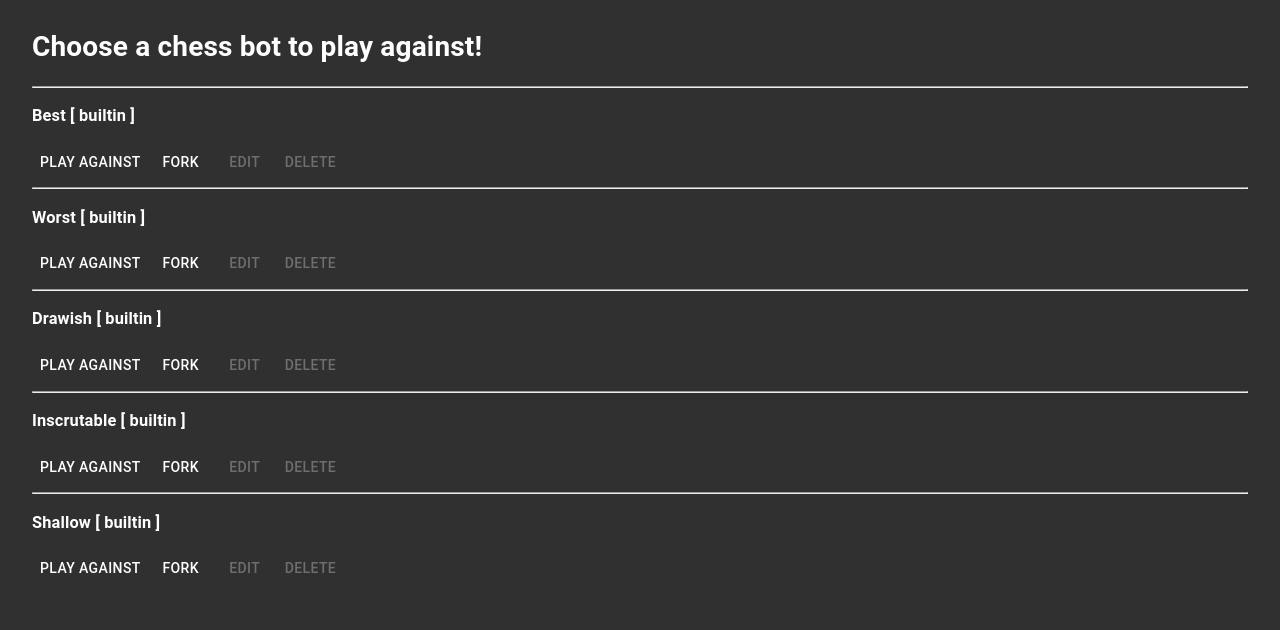
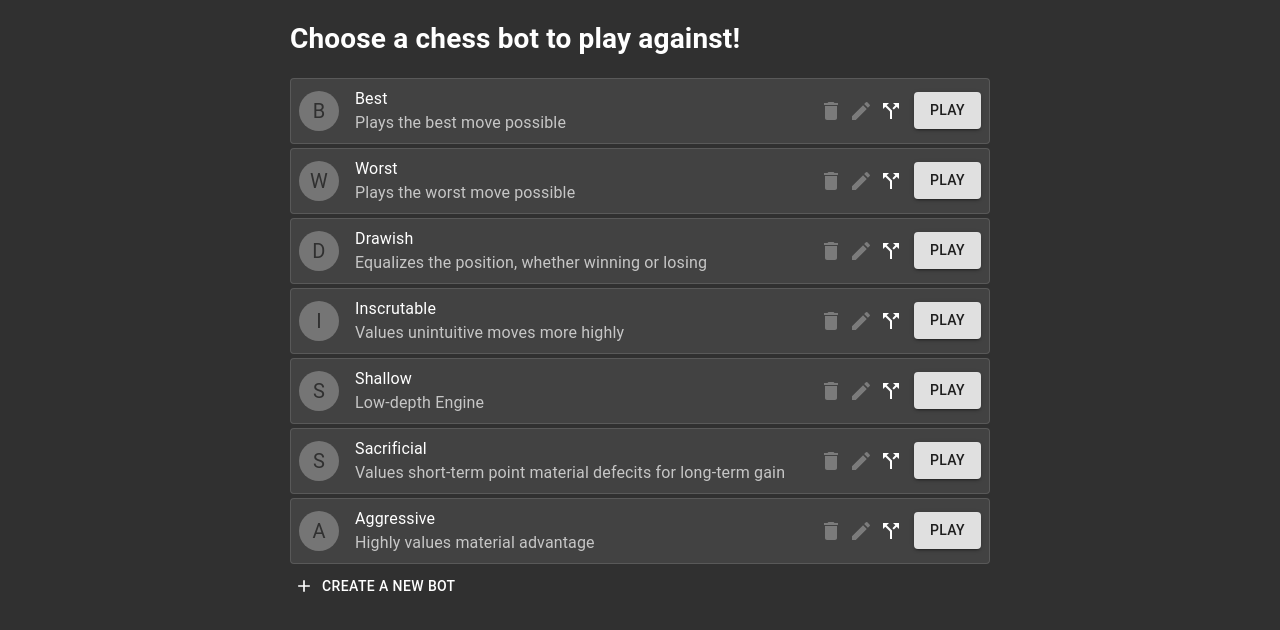
Before and after one commit to evinism/botgarden, a React (Create React App) app: page / in a window 1280 px wide. Shown: the top 630 px of the page. Built offline with nearby package versions, Linux system fonts and the light colour scheme.

Commit message:
styles and stuff

```diff
--- a/src/App.css
+++ b/src/App.css
@@ -1,7 +1,3 @@
-.App {
-  padding: 8px 32px;
-}
-
 .App-link {
   color: #61dafb;
 }
--- a/src/bot.ts
+++ b/src/bot.ts
@@ -19,8 +19,8 @@ const highestOf = (sorter: (item: MoveAnalyses[string]) => number) =>
   lowestOf((item) => -sorter(item));
 
 export const hardcodedStrategies = {
-  best: highestOf(({ scores }) => last(scores)),
-  worst: highestOf(({ scores }) => -last(scores)),
+  best: highestOf(({ scoreAtDepth }) => last(scoreAtDepth)),
+  worst: highestOf(({ scoreAtDepth }) => -last(scoreAtDepth)),
 };
 
 export function chooseMove(
--- a/src/botStore.ts
+++ b/src/botStore.ts
@@ -1,27 +1,48 @@
 import { BotConfig } from "./types";
+import JSONLogic from "json-logic-js";
 
 const drawishFnText = `function score({ overallScore }){
-  return -Math.abs(overallScore)
+\treturn -Math.abs(overallScore)
 }`;
 
 const inscrutableFnText = `
-function score({ scores, overallScore }) {
-  const firstNegative = scores.findIndex((a) => a < 0);
-  const firstPositive = scores.findIndex((a) => a > 0);
-  if (firstPositive === -1 || overallScore < 0) {
-    return overallScore;
-  }
-  let multiplier = 1;
-  if (firstNegative < firstPositive) {
-    multiplier = firstPositive + 1;
-  }
-  console.log(scores, multiplier);
-  return overallScore * multiplier;
+function score(lineAnalysis) {
+\tconst { scoreAtDepth, overallScore } = lineAnalysis
+\tconst firstNegative = scoreAtDepth.findIndex((a) => a < 0);
+\tconst firstPositive = scoreAtDepth.findIndex((a) => a > 0);
+\tif (firstPositive === -1 || overallScore < 0) {
+\t\treturn overallScore;
+\t}
+\tlet multiplier = 1;
+\tif (firstNegative < firstPositive) {
+\t\tmultiplier = firstPositive + 1;
+\t}
+\tconsole.log(lineAnalysis);
+\treturn overallScore * multiplier;
+}`;
+
+const sacrificialFnText = `function score({overallScore, line}){
+\tconst earlyMaterialAdvantage = line
+\t\t.slice(0, 6)
+\t\t.map((move) => move.materialAdvantage)
+\t\t.reduce((a, b) => a + b, 0) / 6;
+\tconsole.log(line);
+\treturn overallScore - earlyMaterialAdvantage * 100;
+}`;
+
+const aggressiveFnTest = `function score({overallScore, line}){
+\tconst earlyMaterialAdvantage = line
+\t\t.slice(0, 6)
+\t\t.map((move) => move.materialAdvantage)
+\t\t.reduce((a, b) => a + b, 0) / 6;
+\tconsole.log(line);
+\treturn overallScore + earlyMaterialAdvantage * 100;
 }`;
 
 export const defaultBots: { [key: string]: BotConfig } = {
   best: {
     name: "Best",
+    description: "Plays the best move possible",
     builtin: true,
     baseEngine: {
       maxDepth: 23,
@@ -35,6 +56,7 @@ export const defaultBots: { [key: string]: BotConfig } = {
   },
   worst: {
     name: "Worst",
+    description: "Plays the worst move possible",
     builtin: true,
     strategy: {
       type: "hardcoded",
@@ -48,6 +70,7 @@ export const defaultBots: { [key: string]: BotConfig } = {
   },
   drawish: {
     name: "Drawish",
+    description: "Equalizes the position, whether winning or losing",
     builtin: true,
     strategy: {
       dangerous: true,
@@ -62,6 +85,7 @@ export const defaultBots: { [key: string]: BotConfig } = {
   },
   inscrutable: {
     name: "Inscrutable",
+    description: "Values unintuitive moves more highly",
     builtin: true,
     strategy: {
       dangerous: true,
@@ -76,6 +100,7 @@ export const defaultBots: { [key: string]: BotConfig } = {
   },
   shallow: {
     name: "Shallow",
+    description: "Low-depth Engine",
     builtin: true,
     baseEngine: {
       maxDepth: 1,
@@ -87,6 +112,63 @@ export const defaultBots: { [key: string]: BotConfig } = {
     },
     preferredOpenings: [],
   },
+  sacrificial: {
+    name: "Sacrificial",
+    description: "Values short-term point material defecits for long-term gain",
+    builtin: true,
+    baseEngine: {
+      maxDepth: 23,
+      timeout: 1500,
+    },
+    strategy: {
+      dangerous: true,
+      type: "scorer/javascript",
+      function: sacrificialFnText,
+    },
+    preferredOpenings: [],
+  },
+  aggressive: {
+    name: "Aggressive",
+    description: "Highly values material advantage",
+    builtin: true,
+    baseEngine: {
+      maxDepth: 23,
+      timeout: 1500,
+    },
+    strategy: {
+      dangerous: true,
+      type: "scorer/javascript",
+      function: aggressiveFnTest,
+    },
+    preferredOpenings: [],
+  },
+};
+
+export const defaultJS = `/*
+Looks for a function named "score"
+Should take a lineAnalysis and return a number.
+*/
+
+function score(lineAnalysis){
+\treturn lineAnalysis.overallScore;
+}
+`;
+
+export const defaultJSONLogic: JSONLogic.RulesLogic = { var: "overallScore" };
+export const skeleton: BotConfig = {
+  builtin: false,
+  name: "New Bot",
+  description: "",
+  baseEngine: {
+    maxDepth: 23,
+    timeout: 1500,
+  },
+  strategy: {
+    type: "scorer/javascript",
+    dangerous: true,
+    function: defaultJS,
+  },
+  preferredOpenings: [],
 };
 
 const lsKey = "bots-key2";
--- a/src/editor/BotForm.tsx
+++ b/src/editor/BotForm.tsx
@@ -25,17 +25,7 @@ import "ace-builds/src-noconflict/mode-javascript";
 import "ace-builds/src-noconflict/mode-json";
 import { BotConfig } from "../types";
 import { ExpandMore } from "@material-ui/icons";
-
-const defaultJS = `/*
-Looks for a function named "score"
-Should take a lineAnalysis and return a number.
-*/
-
-function score(lineAnalysis){
-\tvar scores = lineAnalysis.scores;
-\treturn scores[scores.length - 1];
-}
-`;
+import { defaultJS, defaultJSONLogic } from "../botStore";
 
 const useStyles = makeStyles((theme) => ({
   root: {
@@ -128,11 +118,23 @@ const BotForm = ({ botConfig, setBotConfig }: BotFormProps) => {
             <div>
               <TextField
                 label="Bot Name"
+                fullWidth
                 value={botConfig.name}
                 onChange={(e) => {
                   setBotConfig({
                     ...botConfig,
                     name: e.target.value,
+                  });
+                }}
+              />
+              <TextField
+                label="Bot Description"
+                value={botConfig.description}
+                fullWidth
+                onChange={(e) => {
+                  setBotConfig({
+                    ...botConfig,
+                    description: e.target.value,
                   });
                 }}
               />
@@ -241,9 +243,7 @@ const BotForm = ({ botConfig, setBotConfig }: BotFormProps) => {
                   } else if (castedNewValue === "scorer/jsonlogic") {
                     newStrategy = {
                       type: "scorer/jsonlogic",
-                      logic: {
-                        reduce: [{ var: "scores" }, { var: "current" }, 0],
-                      },
+                      logic: defaultJSONLogic,
                     };
                   } else {
                     newStrategy = {
--- a/src/pages/BotList.tsx
+++ b/src/pages/BotList.tsx
@@ -1,39 +1,78 @@
-import { Button } from "@material-ui/core";
+import {
+  Avatar,
+  Box,
+  Button,
+  Card,
+  Tooltip,
+  Typography,
+} from "@material-ui/core";
 import { useReducer } from "react";
-import { getAllBots, remove } from "../botStore";
+import { getAllBots, remove, skeleton } from "../botStore";
 import { AppState } from "../types";
+import { IconButton } from "@material-ui/core";
+import CallSplitIcon from "@material-ui/icons/CallSplit";
+import EditIcon from "@material-ui/icons/Edit";
+import DeleteIcon from "@material-ui/icons/Delete";
+import AddIcon from "@material-ui/icons/Add";
+
+import { makeStyles } from "@material-ui/styles";
 
 interface BotListProps {
   setAppState: (state: AppState) => unknown;
 }
 
+const useStyles = makeStyles(() => ({
+  buttonSet: {
+    margin: "8px",
+    whiteSpace: "nowrap",
+  },
+  card: {
+    display: "flex",
+    alignItems: "center",
+    justifyContent: "space-between",
+    padding: "8px",
+    margin: "4px 0",
+  },
+  mainText: {
+    flexGrow: 1,
+    padding: "0 16px",
+  },
+  pageWrapper: {
+    maxWidth: "700px",
+    margin: "0 auto",
+  },
+}));
+
 const BotList = ({ setAppState }: BotListProps) => {
   const [, forceUpdate] = useReducer((x) => x + 1, 0);
-
+  const styles = useStyles();
   return (
+    <div className={styles.pageWrapper}>
+      <h1>Choose a chess bot to play against!</h1>
       <div>
-      <h1>Choose a chess bot to play against!</h1>
         {Object.entries(getAllBots()).map(([id, bot]) => (
-        <div>
-          <hr />
-          <h3>
-            {bot.name} {bot.builtin && "[ builtin ]"}
-          </h3>
-          <Button onClick={() => setAppState({ state: "playing", bot })}>
-            Play Against
-          </Button>
-          <Button
-            onClick={() =>
-              setAppState({
-                state: "editing",
-                initialBotConfig: bot,
-                botId: undefined,
-              })
-            }
+          <Card variant="outlined" className={styles.card}>
+            <Avatar>{bot.name.trim()[0].toUpperCase()}</Avatar>
+            <Box className={styles.mainText}>
+              <Typography>{bot.name}</Typography>
+              <Typography color="textSecondary">{bot.description}</Typography>
+            </Box>
+            <Box className={styles.buttonSet}>
+              <Tooltip title="Delete this bot">
+                <IconButton
+                  size="small"
+                  disabled={!!bot.builtin}
+                  onClick={() => {
+                    remove(id);
+                    forceUpdate();
+                  }}
                 >
-            Fork
-          </Button>
-          <Button
+                  <DeleteIcon />
+                </IconButton>
+              </Tooltip>
+              <Tooltip title="Edit">
+                <IconButton
+                  size="small"
                   disabled={!!bot.builtin}
                   onClick={() => {
                     console.log(id);
@@ -44,19 +83,45 @@ const BotList = ({ setAppState }: BotListProps) => {
                     });
                   }}
                 >
-            Edit
+                  <EditIcon />
+                </IconButton>
+              </Tooltip>
+              <Tooltip title="Create new bot based on this bot.">
+                <IconButton
+                  size="small"
+                  onClick={() =>
+                    setAppState({
+                      state: "editing",
+                      initialBotConfig: bot,
+                      botId: undefined,
+                    })
+                  }
+                >
+                  <CallSplitIcon />
+                </IconButton>
+              </Tooltip>
+            </Box>
+            <Button
+              variant="contained"
+              onClick={() => setAppState({ state: "playing", bot })}
+            >
+              Play
             </Button>
+          </Card>
+        ))}
+      </div>
       <Button
-            disabled={!!bot.builtin}
-            onClick={() => {
-              remove(id);
-              forceUpdate();
-            }}
+        startIcon={<AddIcon />}
+        onClick={() =>
+          setAppState({
+            state: "editing",
+            initialBotConfig: skeleton,
+            botId: undefined,
+          })
+        }
       >
-            Delete
+        Create a New Bot
       </Button>
-        </div>
-      ))}
     </div>
   );
 };
--- a/src/stockfish.ts
+++ b/src/stockfish.ts
@@ -59,16 +59,16 @@ class StockfishInstance {
           move: string,
           line: string[]
         ) => {
-          const curArray = (moveAnalyses[move]?.scores || []).slice();
-          let curLine = (moveAnalyses[move]?.line || []).slice();
+          const curArray = (moveAnalyses[move]?.scoreAtDepth || []).slice();
+          let curLine = (moveAnalyses[move]?.rawMoves || []).slice();
 
           curArray[depth - 1] = cp;
           if (line.length > curLine.length) {
             curLine = line;
           }
           moveAnalyses[move] = {
-            line: curLine,
-            scores: curArray,
+            rawMoves: curLine,
+            scoreAtDepth: curArray,
           };
           if (depth > hitDepth) {
             hitDepth = depth;
```
Also changed, not shown: src/analyzer.ts (+55 -7 lines), src/editor/BotEditor.tsx (+22 -18 lines), src/types.ts (+8 -4 lines). Lines whose indentation alone changed are shown as unchanged.
